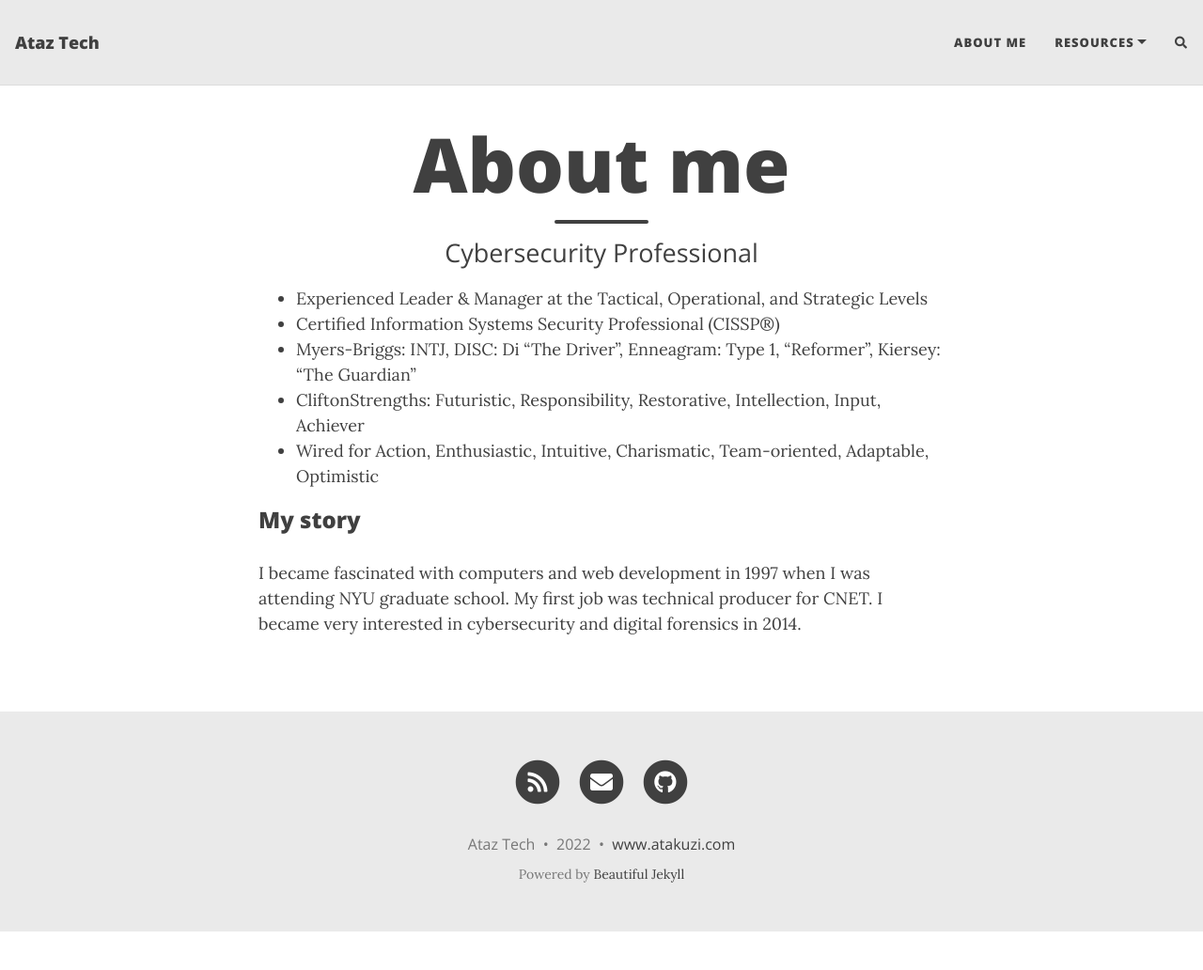
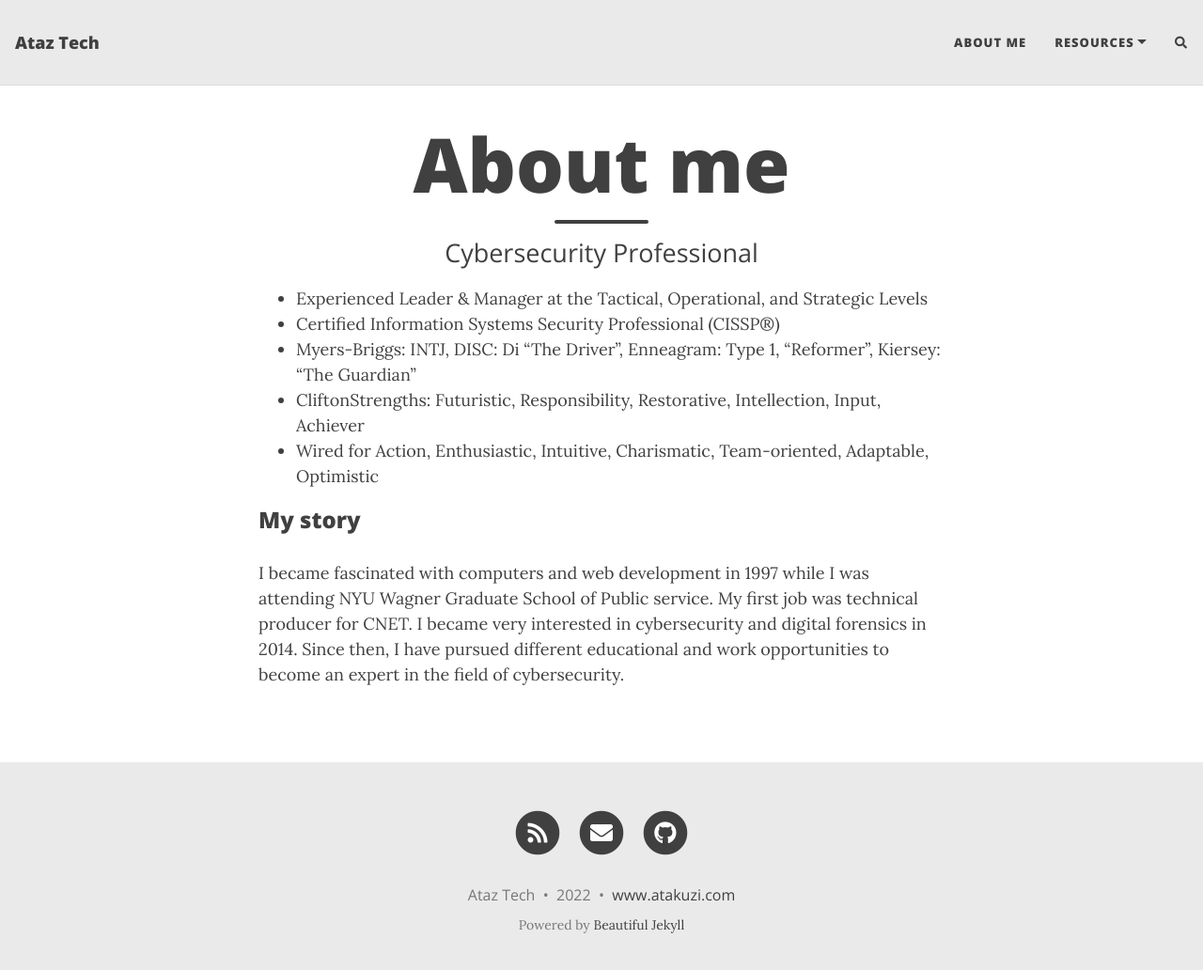
Before and after one commit to atakuzi/atakuzi.github.io, a Jekyll site: the page built from aboutme.md, in a window 1280 px wide and 1045 px high. Shown: the top 1032 px of the window at 94% size. Built offline with Jekyll 4.4.1, drawn with Linux system fonts in a browser that asks for light colours; nearby versions of some CDN libraries; comment, search, counter and statistics services are not loaded.

Commit message:
Update aboutme.md
Updated

```diff
--- a/aboutme.md
+++ b/aboutme.md
@@ -10,5 +10,6 @@ subtitle: Cybersecurity Professional
 - Wired for Action, Enthusiastic, Intuitive, Charismatic, Team-oriented, Adaptable, Optimistic
 
 ### My story
-I became fascinated with computers and web development in 1997 when I was attending NYU graduate school.
+I became fascinated with computers and web development in 1997 while I was attending NYU Wagner Graduate School of Public service.
 My first job was technical producer for CNET. I became very interested in cybersecurity and digital forensics in 2014.
+Since then, I have pursued different educational and work opportunities to become an expert in the field of cybersecurity.
```
